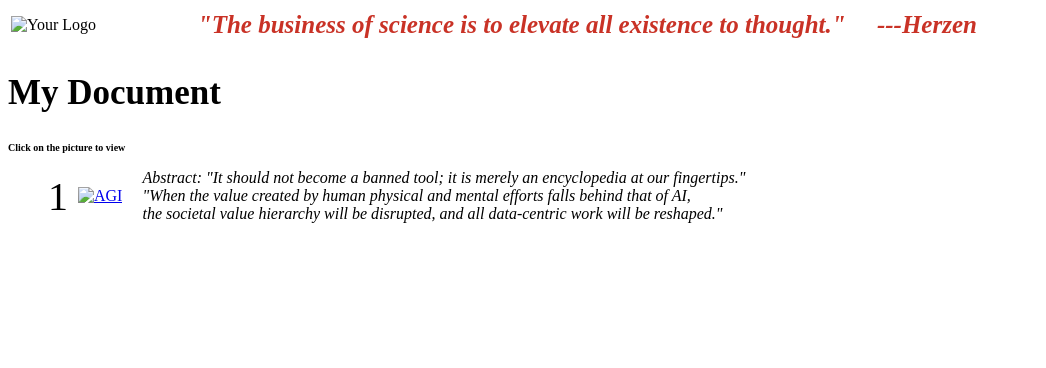
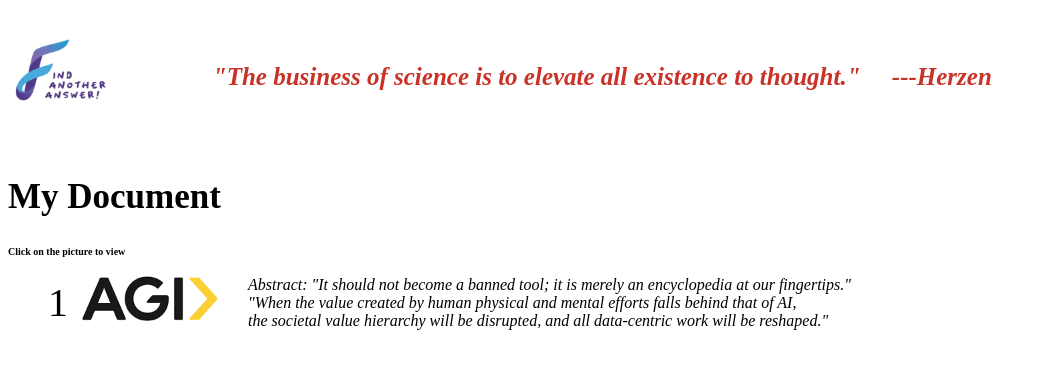
Before and after one commit to Alexia369/Alexia369.github.io, a plain HTML site: page deepthink.html in a window 1280 px wide. Shown: the whole page, without its empty margins (0-1046 px from the left). Drawn offline with Linux system fonts and the light colour scheme.

Commit message:
Update deepthink.html

```diff
--- a/deepthink.html
+++ b/deepthink.html
@@ -11,7 +11,7 @@
 
     <table>
         <tr>
-          <td><img src="image/logo.png" alt="Your Logo" id="logo" width="100px" height="100px"></td>
+          <td><img src="logo.png" alt="Your Logo" id="logo" width="100px" height="100px"></td>
           <td>
             <td id="quote">
                 <i>&nbsp;&nbsp;&nbsp;&nbsp;&nbsp;&nbsp;&nbsp;&nbsp;&nbsp;&nbsp;&nbsp;&nbsp;&nbsp;&nbsp;
@@ -29,7 +29,7 @@
             <li class="item">
                 <span style="margin-right: 10px; font-size: 40px;">1</span>
                 <a href="Thought_to_AGI_and_beyond.pdf" download>
-                    <img src="image/AGI.png" alt="AGI" style="width: 150px; height: auto;">
+                    <img src="AGI.png" alt="AGI" style="width: 150px; height: auto;">
                 </a>
                 <div style="margin-left: 20px;">
                     <i>Abstract:
```
